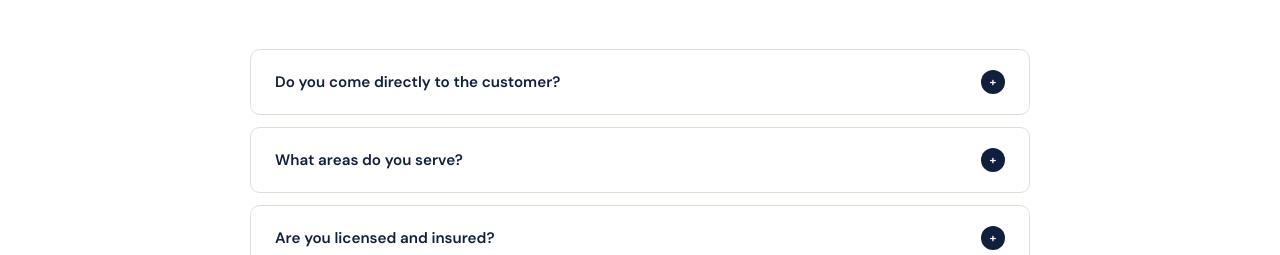
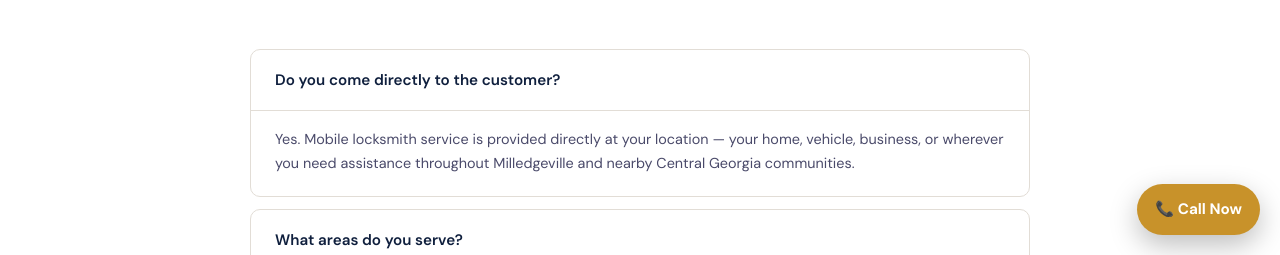
Before and after one commit to Torabarnob203311003/Milledgeville-locksmith-, a plain HTML site: page faq.html in a window 1280 px wide. Shown: the part 545-800 px from the top of the page. Drawn offline with Linux system fonts and the light colour scheme.

Commit message:
added floting thing

```diff
--- a/faq.html
+++ b/faq.html
@@ -52,6 +52,7 @@
     <a href="tel:4782237453" class="mobile-cta">📞 Call (478) 223-7453</a>
   </div>
 </nav>
+  <a href="tel:4782237453" class="floating-call-btn" aria-label="Call now">📞 Call Now</a>
 
 <header class="page-header">
   <div class="page-header-inner">
--- a/style.css
+++ b/style.css
@@ -650,26 +650,12 @@ button { cursor: pointer; font-family: inherit; border: none; background: none;
   transition: background var(--transition);
 }
 .faq-q:hover { background: var(--gold-pale); }
-.faq-q.open { background: var(--gold-pale); color: var(--gold); }
+.faq-q.open { background: transparent; color: var(--navy); }
 .faq-q .faq-icon {
-  width: 24px;
-  height: 24px;
-  background: var(--navy);
-  border-radius: 50%;
-  display: flex;
-  align-items: center;
-  justify-content: center;
-  color: white;
-  font-size: 0.75rem;
-  flex-shrink: 0;
-  transition: transform var(--transition), background var(--transition);
-}
-.faq-q.open .faq-icon {
-  transform: rotate(45deg);
-  background: var(--gold);
+  display: none;
 }
 .faq-a {
-  display: none;
+  display: block;
   padding: 0 24px 20px;
   font-size: 0.9rem;
   color: var(--text-mid);
```
Also changed, not shown: about.html (+1 -0 lines), automotive.html (+1 -0 lines), commercial.html (+1 -0 lines), emergency.html (+1 -0 lines), residential.html (+1 -0 lines), reviews.html (+1 -0 lines), services.html (+1 -0 lines).
